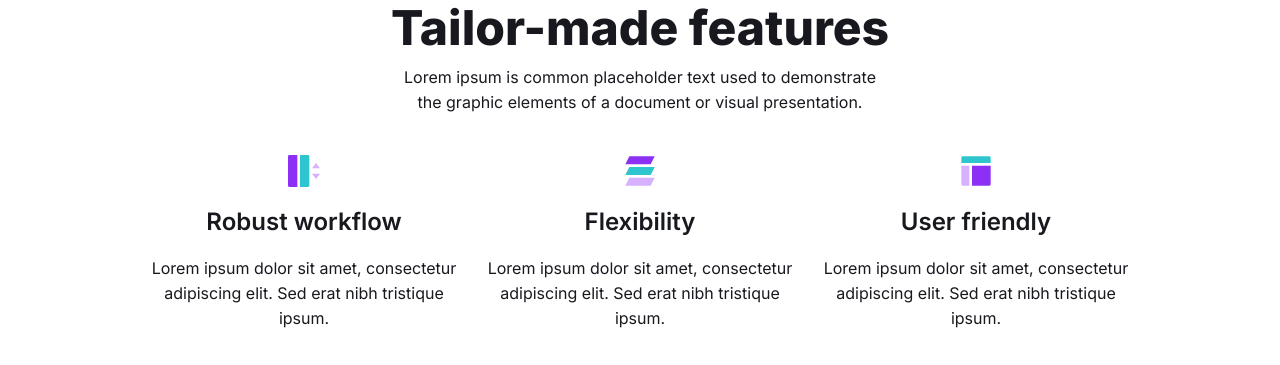
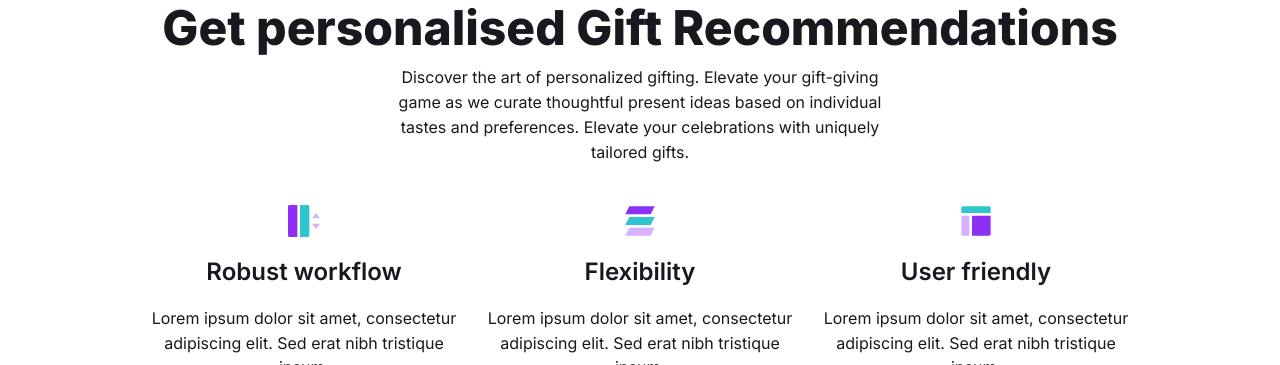
Before and after one commit to crobertson247/crobertson247.github.io, a website built with Parcel: page index.html in a window 1280 px wide. Shown: the part 785-1150 px from the top of the page. Built offline with nearby package versions, Linux system fonts and the light colour scheme; files whose address does not match are found by name.

Commit message:
Update index.html

```diff
--- a/index.html
+++ b/index.html
@@ -228,10 +228,11 @@
           <img alt="image" src="public/right.svg" class="home-right" />
         </div>
         <div class="home-features">
-          <h2 class="Headline2 home-text12">Tailor-made features</h2>
+          <h2 class="Headline2 home-text12">Get personalised Gift Recommendations</h2>
           <span class="home-text13">
-            Lorem ipsum is common placeholder text used to demonstrate the
-            graphic elements of a document or visual presentation.
+            Discover the art of personalized gifting.
+            Elevate your gift-giving game as we curate thoughtful present ideas based on
+            individual tastes and preferences. Elevate your celebrations with uniquely tailored gifts.
           </span>
           <div class="home-features1">
             <div class="feature-card-container">
```
